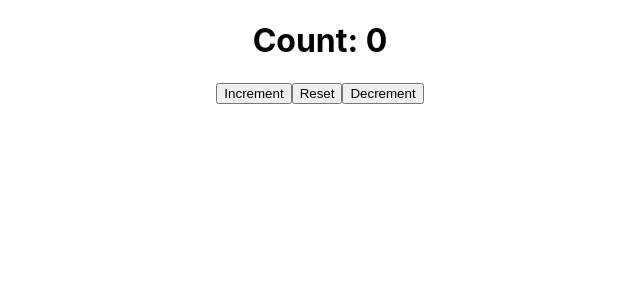
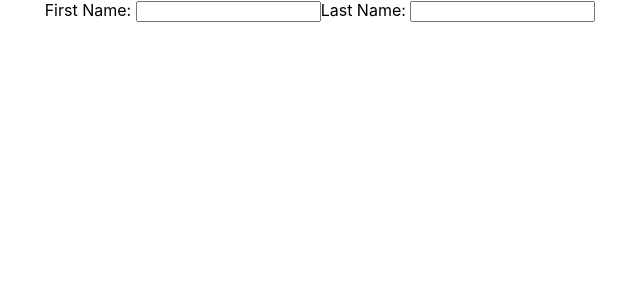
Before and after one commit to ibsa-a1/First-React-App, a React (Create React App) app: page / in a window 1280 px wide. Shown: the top 300 px of the page, without its empty margins (320-960 px from the left). Built offline with nearby package versions, Linux system fonts and the light colour scheme.

Commit message:
useState in Objects

```diff
--- a/src/App.js
+++ b/src/App.js
@@ -20,6 +20,7 @@ import Home from './Pages/Home'
 import Contact from './Pages/Contact'
 import About from './Pages/About'
 import UseStateCounter from './Hooks/useStateCounter';
+import UseStatewithObject from './Hooks/useStatewithObject';
 
 function App() {
   return (
@@ -97,7 +98,9 @@ function App() {
 
 
 
-        <UseStateCounter />
+        {/* <UseStateCounter /> */}
+
+        <UseStatewithObject />
 
     </div>
   );
--- /dev/null
+++ b/src/Hooks/useStatewithObject.js
@@ -0,0 +1,21 @@
+import React, { useState } from 'react'
+
+function UseStatewithObject() {
+    const [name, setName] = useState ({firstName: '', lastName: ''})
+  return (
+    <div>
+      <form>
+        <label>First Name: </label>
+        <input type="text" value={name.firstName} onChange={e => setName({...name, firstName: e.target.value})}/>
+        <label>Last Name: </label>
+        <input type="text" value={name.lastName} onChange={e => setName({...name, lastName: e.target.value})}/>
+        {/* Here the ...name, operator (spread operator) helps to combine the two objects which are,
+        the name.firstName and name.lastName. If we don't use the spread operator, when we input the first operator, the second will
+        disappear and if we input the second operator, the first will disappear. */}
+        <h2>{name.firstName} {name.lastName}</h2>
+      </form>
+    </div>
+  )
+}
+
+export default UseStatewithObject
```
